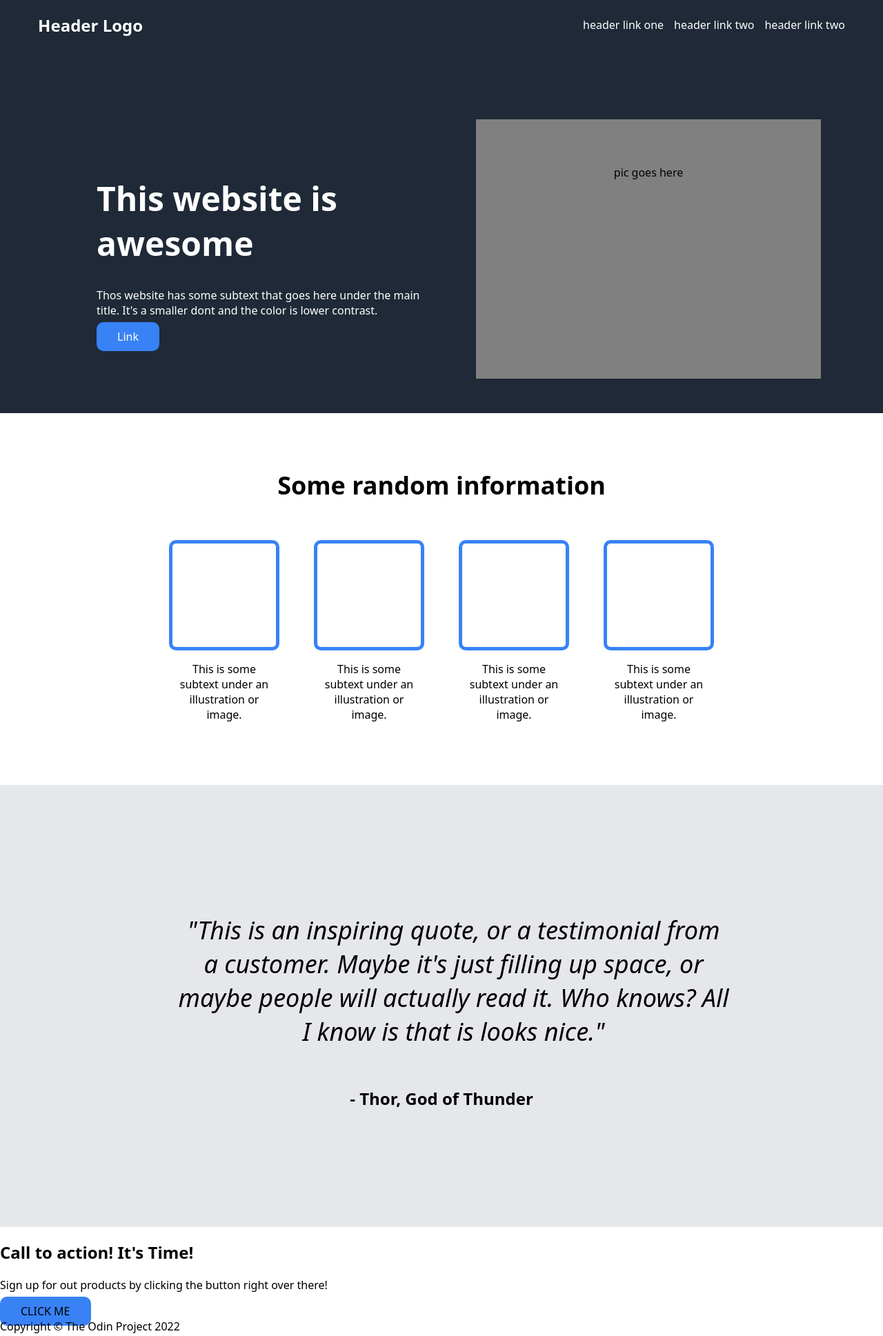
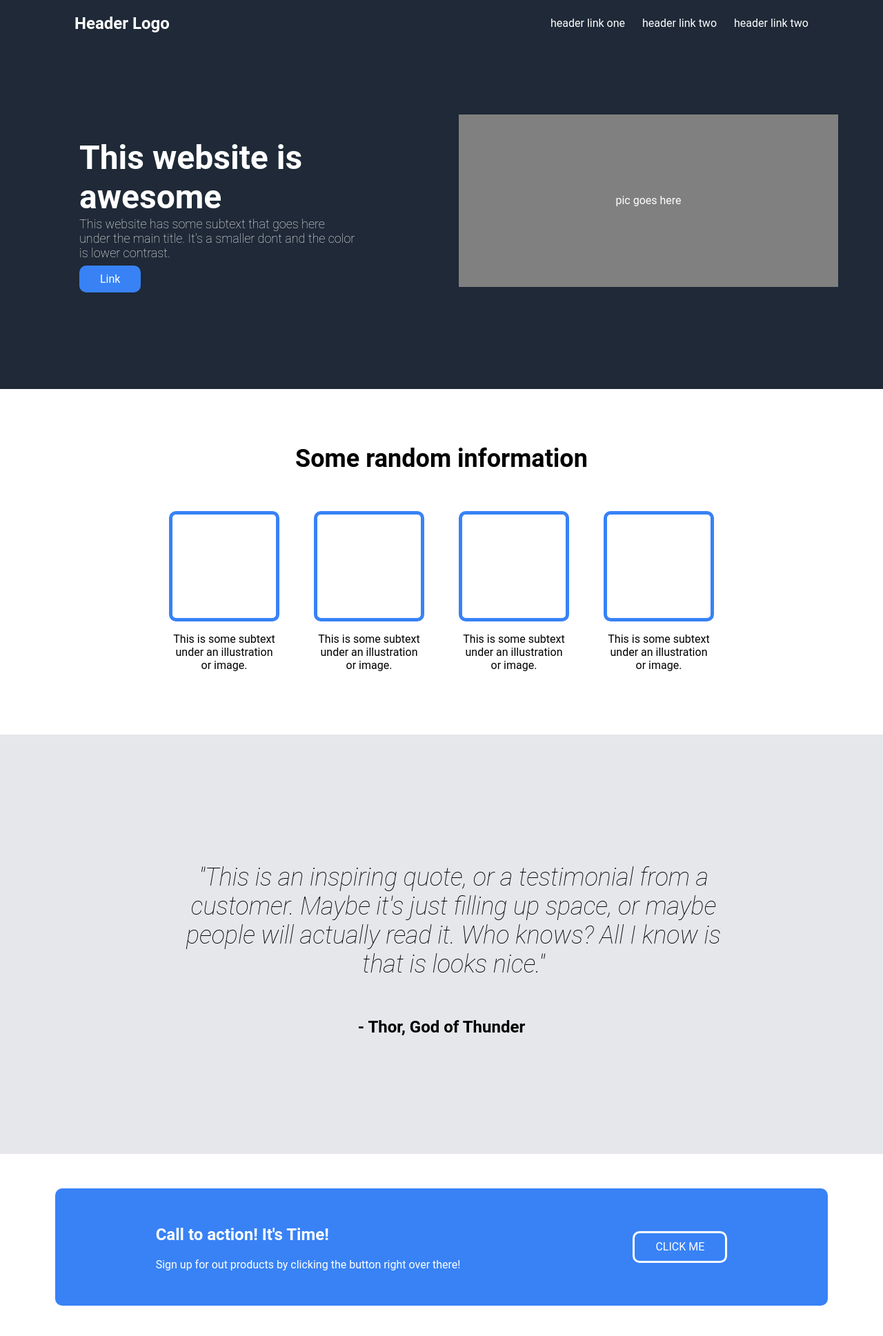
Before and after one commit to msyed199343/LandingPage, a plain HTML site: page index.html in a window 1280 px wide. Shown: the top 1937 px of the page at 69% size. Drawn offline with Linux system fonts and the light colour scheme.

Commit message:
fixed errors

```diff
--- a/index.html
+++ b/index.html
@@ -21,7 +21,7 @@
         <div class="top">
                 <div class="top-left">
                 <h1>This website is awesome</h1>
-                <p>Thos website has some subtext that goes here under the main title.  It's a smaller dont and the color is lower contrast. </p>
+                <p>This website has some subtext that goes here under the main title.  It's a smaller dont and the color is lower contrast. </p>
                 <a href="google.com">Link</a>
                 </div>
 
@@ -67,10 +67,13 @@
         </div>
 
         <div class="bottom-2">
-            <div>
-                <h2>Call to action!  It's Time!</h2>
-                <p>Sign up for out products by clicking the button right over there!</p>
-                <a>CLICK ME</a>
+            <div class="blue-box">
+                <div class="left-blue">
+                    <h2>Call to action!  It's Time!</h2>
+                    <p>Sign up for out products by clicking the button right over there!</p>
+                </div>
+                    <a href="google.com">CLICK ME</a>
+
             </div>
         </div>
 
--- a/styles.css
+++ b/styles.css
@@ -1,6 +1,6 @@
 body{
     margin: auto;
-    font-family: system-ui, -apple-system, BlinkMacSystemFont, 'Segoe UI', Roboto, Oxygen, Ubuntu, Cantarell, 'Open Sans', 'Helvetica Neue', sans-serif;
+    font-family: Roboto, Oxygen, Ubuntu, Cantarell, 'Open Sans', 'Helvetica Neue', sans-serif;
     min-width: 1200px;
 
 }
@@ -28,22 +28,23 @@ ul{
 }
 .links{
     display: flex;
-    gap: 15px;
+    gap: 25px;
     flex-shrink: 0;
+    margin-left: 50px;
 }
 
 .logo{
-    flex-basis: 750px;
+    flex-basis: 600px;
 
 }
 
 .top{
     display: flex;
     background-color: #1F2937;
-    padding: 50px;
+    padding-bottom: 100px;
     flex: 1;
     justify-content: center;
-
+    align-items: center;
 
 }
 
@@ -56,15 +57,26 @@ ul{
 
 .top-left h1{
     font-size: 48px;
+    margin-bottom: 0px;
+}
+
+.top-left p{
+    font-size: 18px;
+    font-weight: lighter;
+    margin-top: 0px;
+    width: 400px;
 }
 
 .image-1{
-
-    background-color: gray;
-    width: 400px;
-    padding: 50px;
+    display: flex;
+    background-color: grey;
+    width: 550px;
+    padding: 0px;
     align-items: center;
     text-align: center;
+    height:250px;
+    justify-content: center;
+    color: white;
 }
 
 a{
@@ -155,4 +167,34 @@ a{
 .bottom h2{
     text-align: right;
     max-width: 800px;
+
 }
+
+.blue-box{
+    display: flex;
+    background-color: #3882F6;
+    align-items: center;
+    justify-content: center;
+    color: white;
+    padding: 60px;
+    border-radius: 10px;
+    width: 1000px;
+    height: 50px;
+    gap: 250px;
+}
+
+.bottom-2{
+    display: flex;
+    padding: 50px;
+    align-items: center;
+    justify-content: center;
+
+}
+
+.blue-box a{
+    border-radius: 10px;
+    border-style: solid;
+    border-color: white;
+    height: 20px;
+
+}
```
